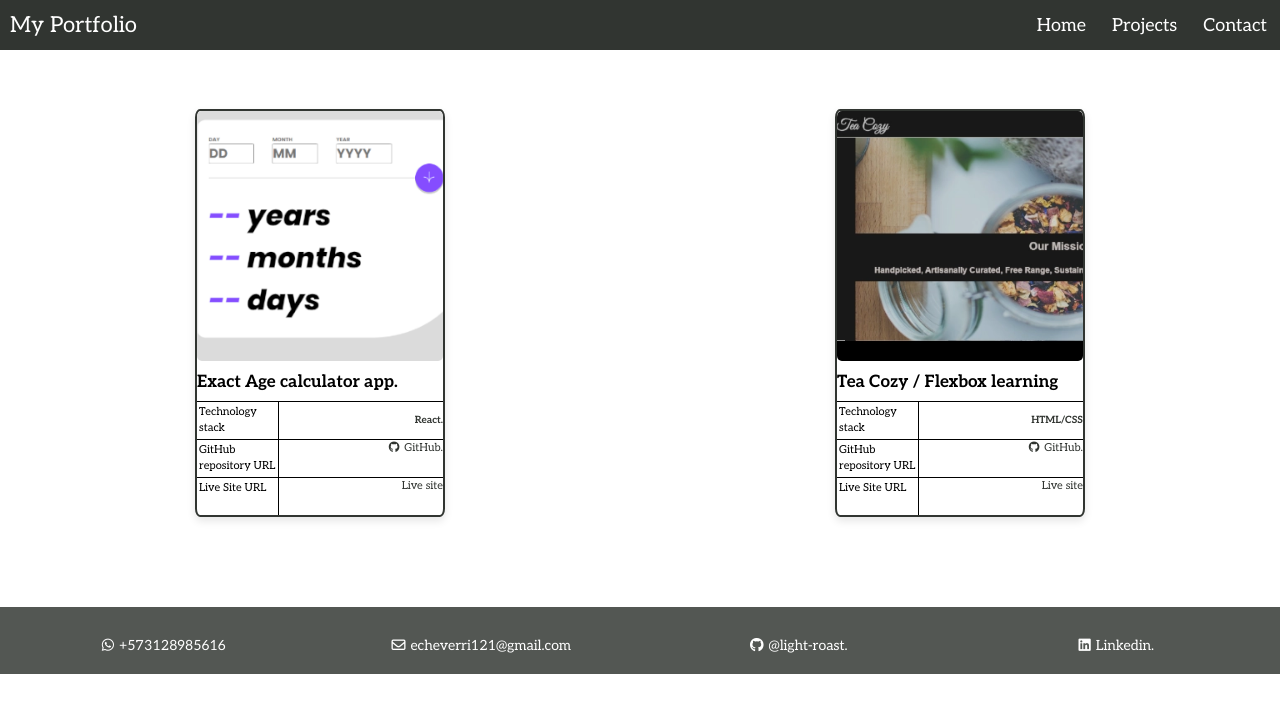
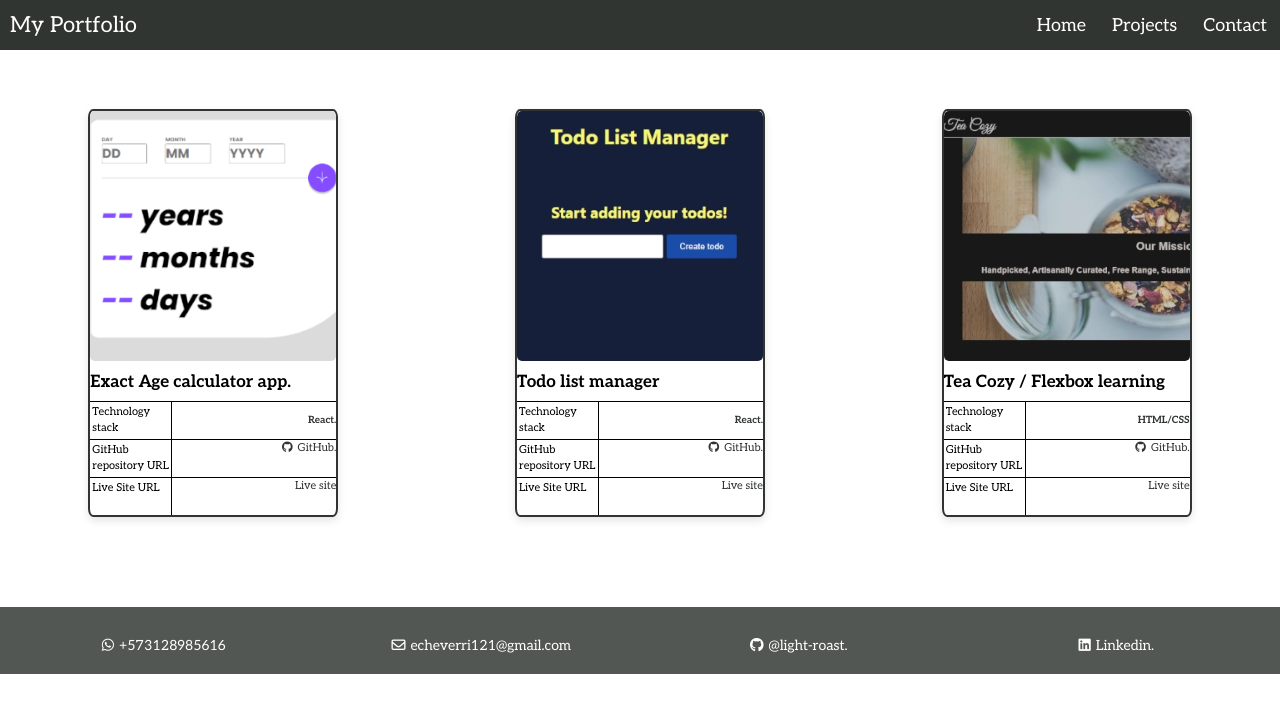
Before and after one commit to light-roast/portfolio-react, a React (Vite) app: page /projects in a window 1280 px wide. Shown: the top 712 px of the page. Built offline with nearby package versions, Linux system fonts and the light colour scheme.

Commit message:
Add todo list app project

```diff
--- a/src/components/Projects/Projectcard/Projects.js
+++ b/src/components/Projects/Projectcard/Projects.js
@@ -9,6 +9,14 @@ const projects = [
     },
     {
         id: 2,
+        imageurl: 'src/assets/projects/3.webP',
+        name: 'Todo list manager',
+        stack: 'React.',
+        gitlink: 'https://github.com/light-roast/TodoManager',
+        livelink: 'https://todos-manager-lightroast.netlify.app/'
+    },
+    {
+        id: 3,
         imageurl: 'src/assets/projects/2.webP',
         name: 'Tea Cozy / Flexbox learning',
         stack: 'HTML/CSS',
```
Also changed, not shown: src/assets/projects/2.webP, src/assets/projects/3.webP (added).
